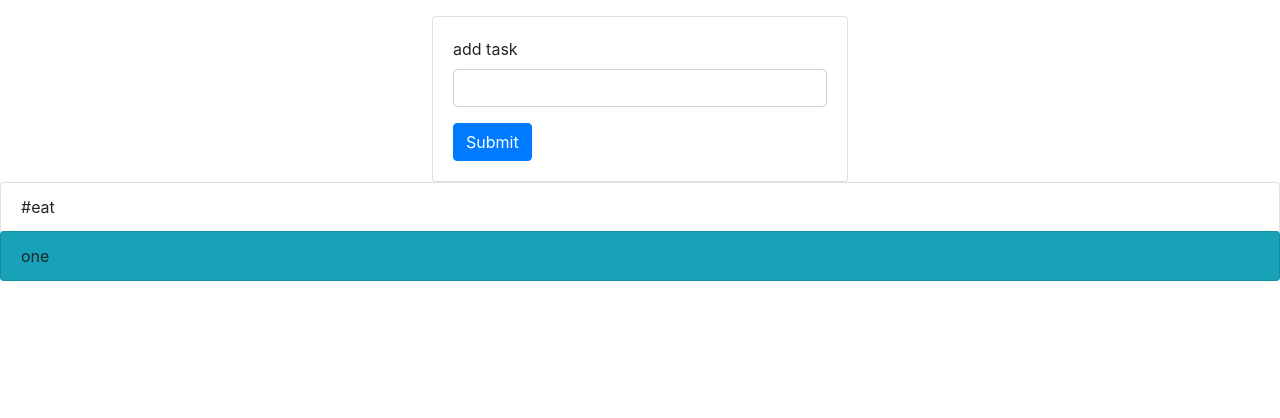
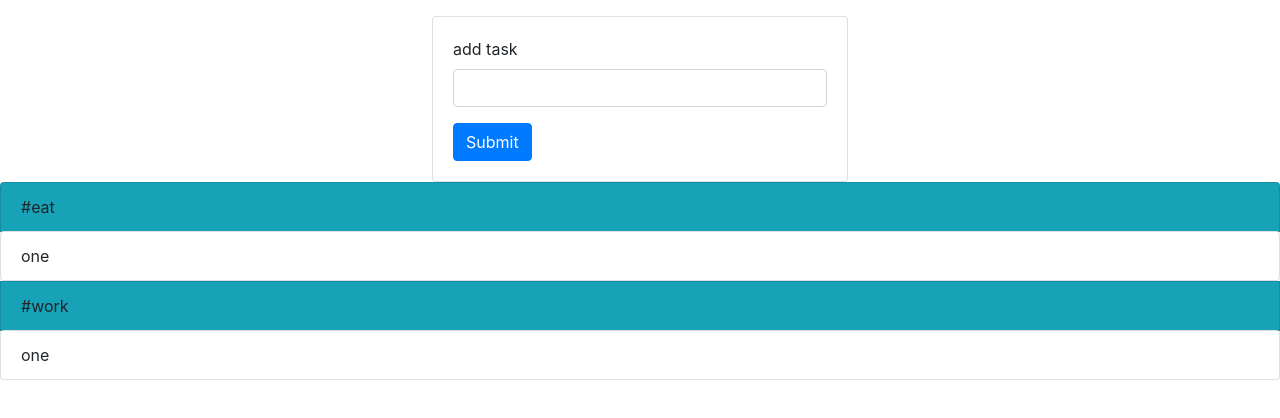
Before and after one commit to karthik-kzk/tasks, a React (Create React App) app: page / in a window 1280 px wide. Shown: the top 418 px of the page. Built offline with nearby package versions, Linux system fonts and the light colour scheme.

Commit message:
feat: categories

```diff
--- a/src/components/AddTask.js
+++ b/src/components/AddTask.js
@@ -7,22 +7,48 @@ import { useState, useEffect } from "react";
 // click and drag || move categories with drop drown
 
 function groupBy(array) {
-  const result={}
+  const result = {};
   for (let i = 0; i < array.length; i++) {
     result[array[i].tags] = [];
 
     for (let j = 0; j < array.length; j++) {
-      if (array[i].tags == array[j].tags)
-        result[array[i].tags].push(array[j].title);
+      if (array[i].tags == array[j].tags) result[array[i].tags].push(array[j]);
     }
   }
-  return result
+  return result;
+}
+
+function renderList(array, onEdit) {
+  const obj = groupBy(array)
+const rows=[];
+  for (const variable in obj) {
+    console.log(variable)
+
+    rows.push  (<>
+        <li className="list-group-item bg-info"  key={variable}>
+          {variable}
+        </li>
+        {obj[variable].map((val,index) => {
+          return (
+            <ul class="list-group">
+              <li class="list-group-item " id={index} onClick={onEdit}>{val.title}</li>
+            </ul>
+          );
+        })}
+      </>)
+
+  }
+  return rows
 }
 
 const mockData = [
   {
     title: "one",
     tags: "#eat",
+  },
+  {
+    title: "one",
+    tags: "#work",
   },
 ];
 
@@ -37,7 +63,7 @@ export const AddTask = () => {
     const strArray = addTask.split("#");
     const task = {};
     task.title = strArray[0];
-    task.tags = "#" + strArray[1] || "default";
+    task.tags =  strArray[1]!=undefined?'#' + strArray[1]: "#default";
 
     if (editId !== -1) {
       const editedList = list;
@@ -73,6 +99,7 @@ export const AddTask = () => {
   }, []);
   useEffect(() => {
     localStorage.setItem("list", JSON.stringify(list));
+    // renderList(list,onEdit);
   }, [list]);
 
   return (
@@ -80,7 +107,7 @@ export const AddTask = () => {
       <div className="card mx-auto mt-3" style={{ width: "26rem" }}>
         <form className="card-body">
           <div className="mb-3">
-            <label for="exampleInputEmail1" className="form-label">
+            <label htmlfor="exampleInputEmail1" className="form-label">
               {editId === -1 ? "add task" : "edit task"}
             </label>
             <input
@@ -98,8 +125,9 @@ export const AddTask = () => {
           </button>
         </form>
       </div>
-      <ul class="list-group">
-        {list?.map((v, i) => {
+      <ul className="list-group">
+        {renderList(list, onEdit)}
+        {/* {list?.map((v, i) => {
           return (
             <>
               <li class="list-group-item" id={i} onClick={onEdit}>
@@ -110,7 +138,7 @@ export const AddTask = () => {
               </ul>
             </>
           );
-        })}
+        })} */}
       </ul>
     </div>
   );
```
